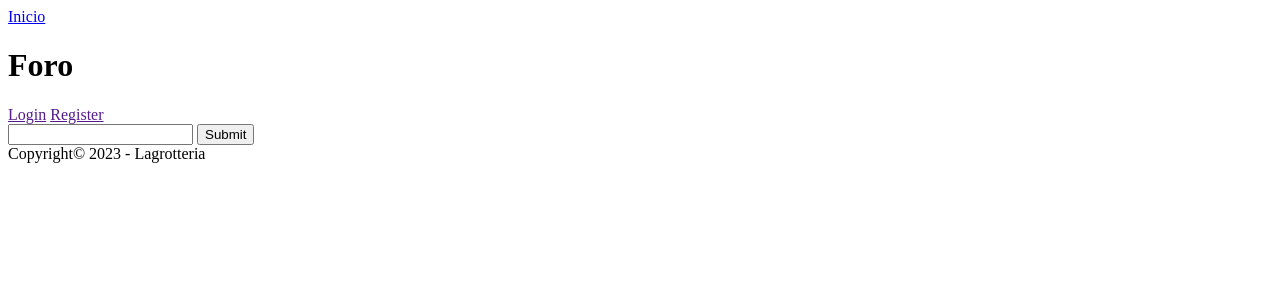
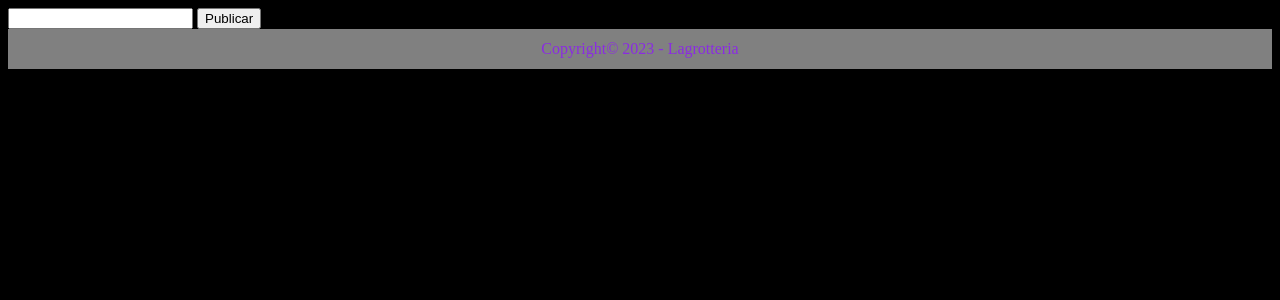
Before and after one commit to MartinLagrotteria/Pre-Entrega-3-Lagrotteria, a Django app: page /adherir/adherir/ in a window 1280 px wide. Shown: the top 300 px of the page. Run offline with Django 4.2, Linux system fonts and the light colour scheme.

Commit message:
styles y cambios visuales

```diff
--- a/tp3/adherir/templates/adherir/index.html
+++ b/tp3/adherir/templates/adherir/index.html
@@ -1,21 +1,36 @@
+{% load static %}
 <!DOCTYPE html>
 <html lang="en">
 <head>
     <meta charset="UTF-8">
     <meta http-equiv="X-UA-Compatible" content="IE=edge">
     <meta name="viewport" content="width=device-width, initial-scale=1.0">
+    <link rel='stylesheet' href="{% static 'css/styles.css' %}" type='text/css' />
+
     <title>Document</title>
 </head>
+
 <body>
-    {% include 'foro/header.html' %}
-    <div class="content">
+    <section class="adherir">
+
+    <div>
         <form action="" method="post">
             {% csrf_token %}
             {{ form }}
             <input type="text" name="nombre">
-            <input type="submit" value="Submit">
+            <input type="submit" value="Publicar">
         </form>
     </div>
-    {% include 'foro/footer.html' %}
+
+
+
+    </section>
 </body>
+
+        <footer>
+
+            {% include 'foro/footer.html' %}
+
+        </footer>
+
 </html>
--- a/tp3/foro/templates/foro/footer.html
+++ b/tp3/foro/templates/foro/footer.html
@@ -1,4 +1 @@
-
-<footer>
-    <span>Copyright&copy; 2023 - Lagrotteria</span>
-</footer>
+<span>Copyright&copy; 2023 - Lagrotteria</span>
--- a/tp3/foro/templates/foro/header.html
+++ b/tp3/foro/templates/foro/header.html
@@ -1,9 +1,13 @@
+
+
 <header>
-    <a href="{% url 'foro:foro' %}">Inicio</a>
-    <h1>Foro</h1>
+
+
+
+
     <div>
-        <a href="">Login</a>
-        <a href="">Register</a>
+        <button><a href="">Login</a></button>
+        <button><a href="">Register</a></button>
     </div>
 
 </header>
--- a/tp3/foro/urls.py
+++ b/tp3/foro/urls.py
@@ -4,6 +4,8 @@ from django.urls import include
 app_name = 'foro'
 
 urlpatterns = [
-    path('foro/', views.foro, name='foro'),
+    path('', views.foro, name='foro'),
+
+
 
 ]
--- a/tp3/foro/views.py
+++ b/tp3/foro/views.py
@@ -2,6 +2,7 @@
 from django.http import HttpResponse
 from django.template import loader
 from .models import Topics
+
 def foro(request):
   template = loader.get_template('foro/index.html')
   topics = Topics.objects.all().values()
--- a/tp3/tp3/settings.py
+++ b/tp3/tp3/settings.py
@@ -40,6 +40,9 @@ INSTALLED_APPS = [
     "foro",
     "adherir",
     "borrar",
+
+
+
 
 ]
 
@@ -119,7 +122,8 @@ USE_TZ = True
 # Static files (CSS, JavaScript, Images)
 # https://docs.djangoproject.com/en/4.2/howto/static-files/
 
-STATIC_URL = 'static/'
+STATIC_URL = '/static/'
+STATICFILES_DIRS = [BASE_DIR , 'tp3/static/']
 
 # Default primary key field type
 # https://docs.djangoproject.com/en/4.2/ref/settings/#default-auto-field
--- /dev/null
+++ b/tp3/tp3/static/css/styles.css
@@ -0,0 +1,5 @@
+.FlexContainer{width:100% ;height: 95vh;}
+body{max-height: 100vh; overflow-y:hidden; background-color: black;color: blueviolet;  }
+.head{width:100% ;height: 5vh; display: flex;justify-content: center;align-items: center; color: rgba(255, 0, 0, 0.486);font-size: 25px;}
+.login{width:100% ;height: 5vh; display: flex;justify-content: right;align-items: right; color: blueviolet;}
+footer{width:100% ;height: 5vh;overflow-y:hidden; display: flex;justify-content: center;align-items: center; background-color: grey; color: blueviolet;}
--- a/tp3/tp3/urls.py
+++ b/tp3/tp3/urls.py
@@ -31,6 +31,7 @@ urlpatterns = [
 from django.contrib import admin
 from django.urls import include, path
 
+
 urlpatterns = [
     #path('', include('foro.urls')),
     #path('', include('adherir.urls')),
@@ -38,5 +39,8 @@ urlpatterns = [
     path('admin/', admin.site.urls),
     path('adherir/', include('adherir.urls', namespace='adherir')),
     path('borrar/', include('borrar.urls', namespace='borrar')),
-    path('foro/', include('foro.urls', namespace='foro'))
+    path('index/', include('foro.urls', namespace='foro')),
+    path('login/', include('foro.urls', namespace='login')),
+
+
 ]
```
Also changed, not shown: tp3/borrar/templates/borrar/index.html (+9 -3 lines), tp3/foro/models.py (+20 -0 lines), tp3/foro/templates/foro/index.html (+24 -11 lines).
